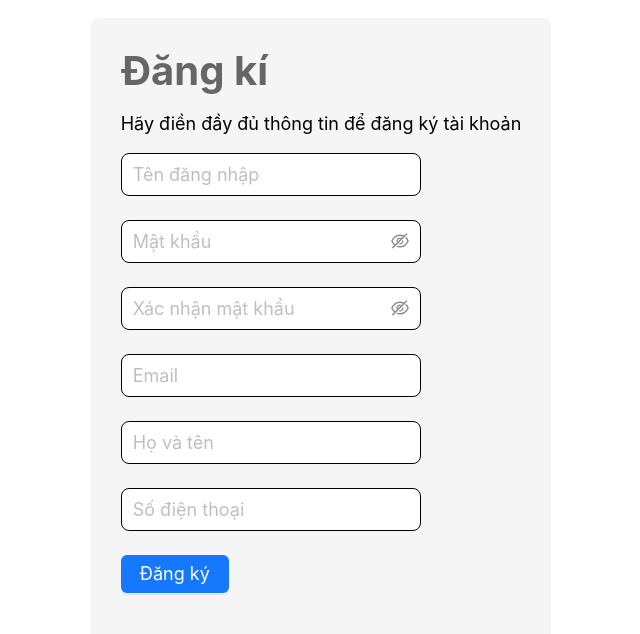
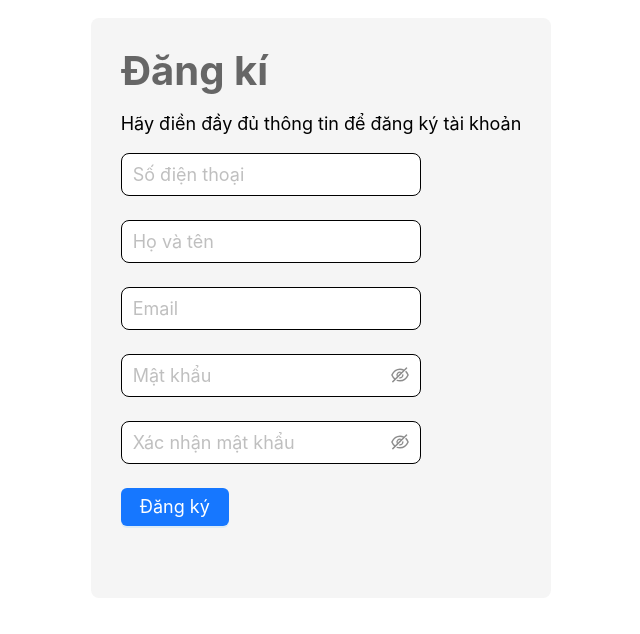
Before and after one commit to quangtrieu2509/fas-client, a React (Create React App) app: page /signup in a window 1280 px wide. Shown: the top 634 px of the page, without its empty margins (319-959 px from the left). Built offline with nearby package versions, Linux system fonts and the light colour scheme.

Commit message:
fix: api resolving

```diff
--- a/src/Pages/LoginSignUp/ChangePassword.jsx
+++ b/src/Pages/LoginSignUp/ChangePassword.jsx
@@ -3,7 +3,7 @@ import { Button, Form, Input } from "antd";
 import { useNavigate } from "react-router-dom";
 
 import "./LoginSignUp.css";
-import { postRequest } from "../../hooks/api";
+import { putRequest } from "../../hooks/api";
 import ErrorMessage from "../../Component/ErrorMessage/ErrorMessage";
 
 function ChangePassword() {
@@ -23,17 +23,17 @@ function ChangePassword() {
       confirmPassword: value.confirmPassword
     });
 
-    const data = await postRequest('/change-password', {
+    const data = await putRequest('/user/change-password', {
       oldPassword: value.oldPassword,
       newPassword: value.newPassword
     });
-    const error = await data.message;
+    const error = await data.error;
     if (error) {
       setErrorMesssage(error);
     }
     else {
       alert('Thành công!');
-      navigate('/');
+      navigate('/update-info');
     }
   };
 
--- a/src/Pages/LoginSignUp/Login.jsx
+++ b/src/Pages/LoginSignUp/Login.jsx
@@ -22,7 +22,7 @@ function Login() {
       phoneNumber,
       password
     });
-    const error = await data.message;
+    const error = await data.error;
     if (error) {
       setErrorMesssage(error);
     }
--- a/src/Pages/LoginSignUp/SignUp.jsx
+++ b/src/Pages/LoginSignUp/SignUp.jsx
@@ -18,17 +18,16 @@ function SignUp() {
   });
 
   const handleSignUp = async () => {
-    const { username, password, name, email, phone } = form.getFieldValue();
+    const { phoneNumber, password, name, email } = form.getFieldValue();
 
-    let data = await postRequest('/register', {
-      username,
+    let data = await postRequest('/user/register', {
+      phoneNumber,
       password,
       name,
-      email,
-      phone
+      email
     });
 
-    const error = await data.message;
+    const error = await data.error;
     if (error) {
       setErrorMesssage(error);
     }
@@ -48,12 +47,33 @@ function SignUp() {
         </p>
         <Form form={form} onFinish={handleSignUp}>
           <Form.Item
-            name="username"
+            name="phoneNumber"
             rules={[
-              { required: true, message: "Cần nhập tên đăng nhập!" }
+              { required: true, message: "Cần nhập số điện thoại!" },
+              {
+                pattern: new RegExp(/^[0-9]*$/),
+                message: "Số điện thoại chỉ chứa số"
+              },
             ]}
           >
-            <Input className="box-input" placeholder="Tên đăng nhập" size="large" />
+            <Input className="box-input" placeholder="Số điện thoại" size="large" />
+          </Form.Item>
+          <Form.Item
+            name="name"
+            rules={[
+              { required: true, message: "Cần nhập họ và tên!" },
+            ]}
+          >
+            <Input className="box-input" placeholder="Họ và tên" size="large" />
+          </Form.Item>
+          <Form.Item
+            name="email"
+            rules={[
+              { required: true, message: "Cần nhập email!" },
+              { type: "email", message: "Sai định dạng email" },
+            ]}
+          >
+            <Input className="box-input" placeholder="Email" size="large" />
           </Form.Item>
           <Form.Item
             name="password"
@@ -92,36 +112,6 @@ function SignUp() {
               placeholder="Xác nhận mật khẩu"
               size="large"
             />
-            {/* <p style={{margin: '0'}}>Abc</p> */}
-          </Form.Item>
-          <Form.Item
-            name="email"
-            rules={[
-              { required: true, message: "Cần nhập email!" },
-              { type: "email", message: "Sai định dạng email" },
-            ]}
-          >
-            <Input className="box-input" placeholder="Email" size="large" />
-          </Form.Item>
-          <Form.Item
-            name="name"
-            rules={[
-              { required: true, message: "Cần nhập họ và tên!" },
-            ]}
-          >
-            <Input className="box-input" placeholder="Họ và tên" size="large" />
-          </Form.Item>
-          <Form.Item
-            name="phone"
-            rules={[
-              { required: true, message: "Cần nhập số điện thoại!" },
-              {
-                pattern: new RegExp(/^[0-9]*$/),
-                message: "Số điện thoại chỉ chứa số"
-              },
-            ]}
-          >
-            <Input className="box-input" placeholder="Số điện thoại" size="large" />
           </Form.Item>
           <Form.Item>
             <Button
--- a/src/Pages/UpdateInfo/UpdateInfo.jsx
+++ b/src/Pages/UpdateInfo/UpdateInfo.jsx
@@ -31,9 +31,9 @@ export default function UpdateInfo() {
       email: value.email,
       phoneNumber: value.phoneNumber
     });
-    const msg = await data.message;
-    if (!msg) {
-      setErrorMesssage(msg);
+    const error = await data.error;
+    if (error) {
+      setErrorMesssage(error);
     }
     else {
       alert('Thành công!');
--- a/src/index.js
+++ b/src/index.js
@@ -6,9 +6,9 @@ import reportWebVitals from './reportWebVitals';
 
 const root = ReactDOM.createRoot(document.getElementById('root'));
 root.render(
-  <React.StrictMode>
+  // <React.StrictMode>
     <App />
-  </React.StrictMode>
+  // </React.StrictMode>
 );
 
 // If you want to start measuring performance in your app, pass a function
```
